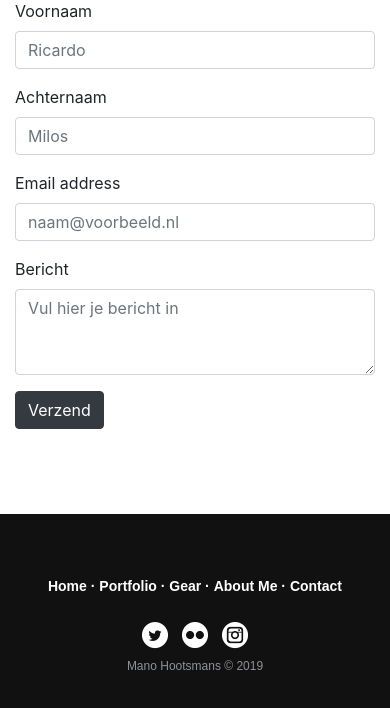
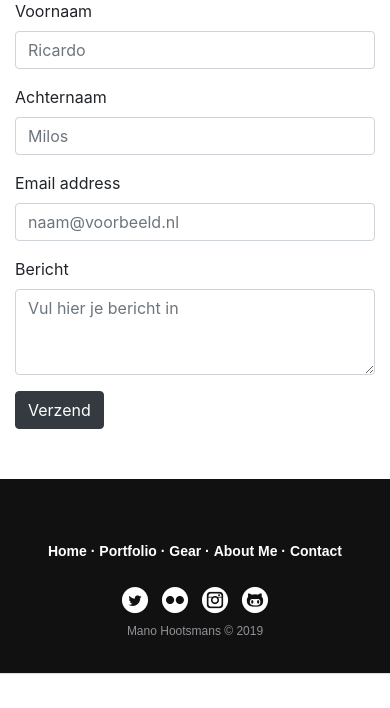
Before and after one commit to Delizeta/Delizeta.github.io, a PHP site: page /html/contact.html in a window 390 px wide. Shown: the part 136-844 px from the top of the page. Run offline with PHP 8.4, Linux system fonts and the light colour scheme; some libraries are stand-ins or nearby versions.

Commit message:
Fixed footer

```diff
--- a/css/style.css
+++ b/css/style.css
@@ -155,7 +155,8 @@ h1 {
   box-shadow: 0 0 0 3px rgba(52, 58, 64, 0.3);
 }
 
-.footer-basic-centered{
+/* Footer */
+.footer{
 	background-color: #111111;
 	box-shadow: 0 1px 1px 0 rgba(0, 0, 0, 0.12);
 	box-sizing: border-box;
@@ -167,21 +168,19 @@ h1 {
 	bottom:0;
 }
 
-
-/* Footer */
-.footer-basic-centered{
+.footer{
 	color:  #8d9093;
 	font-size: 24px;
 	margin: 0;
 }
 
-.footer-basic-centered .footer-company-name{
+.footer .footer-company-name{
 	color:  #8f9296;
 	font-size: 14px;
 	margin: 0;
 }
 
-.footer-basic-centered .footer-links{
+.footer .footer-links{
 	list-style: none;
 	font-weight: bold;
 	color:  #ffffff;
@@ -189,13 +188,13 @@ h1 {
 	margin: 0;
 }
 
-.footer-basic-centered .footer-links a{
+.footer .footer-links a{
 	display:inline-block;
 	text-decoration: none;
 	color: inherit;
 }
 
-.footer-basic-centered a:hover{
+.footer a:hover{
 	color: #a1a1a1
 }
 .absolute{
@@ -204,24 +203,24 @@ h1 {
 
 @media (max-width: 600px) {
 
-	.footer-basic-centered{
+	.footer{
 		padding: 35px;
 	}
 
-	.footer-basic-centered .footer-company-motto{
+	.footer .footer-company-motto{
 		font-size: 18px;
 	}
 
-	.footer-basic-centered .footer-company-name{
+	.footer .footer-company-name{
 		font-size: 12px;
 	}
 
-	.footer-basic-centered .footer-links{
+	.footer .footer-links{
 		font-size: 14px;
 		padding: 25px 0 20px;
 	}
 
-	.footer-basic-centered .footer-links a{
+	.footer .footer-links a{
 		line-height: 1.8;
 	}
 }
--- a/html/about_me.html
+++ b/html/about_me.html
@@ -62,7 +62,7 @@
     </div>
 
     <!-- = = = FOOTER = = = -->
-    <footer class="footer-basic-centered absolute">
+    <footer class="footer">
 
     			<p class="footer-links">
     				<a href="../index.html">Home</a>
@@ -80,6 +80,7 @@
             <a target="_blank" href="https://twitter.com/ManoHootsmans">A</a>
             <a target="_blank" href="https://www.flickr.com/people/154518907@N06/">O</a>
             <a target="_blank" href="https://www.instagram.com/gewoonmano/">V</a>
+            <a target="_blank" href="https://github.com/Delizeta">P</a>
           </div>
 
     			<p class="footer-company-name">Mano Hootsmans &copy; 2019</p>
--- a/html/contact.html
+++ b/html/contact.html
@@ -71,7 +71,7 @@
   </div>
 
     <!-- = = = FOOTER = = = -->
-    <footer class="footer-basic-centered absolute">
+    <footer class="footer">
 
     			<p class="footer-links">
     				<a href="../index.html">Home</a>
@@ -89,6 +89,7 @@
             <a target="_blank" href="https://twitter.com/ManoHootsmans">A</a>
             <a target="_blank" href="https://www.flickr.com/people/154518907@N06/">O</a>
             <a target="_blank" href="https://www.instagram.com/gewoonmano/">V</a>
+            <a target="_blank" href="https://github.com/Delizeta">P</a>
           </div>
 
     			<p class="footer-company-name">Mano Hootsmans &copy; 2019</p>
--- a/html/gear.html
+++ b/html/gear.html
@@ -102,7 +102,7 @@
       </div>
     </div>
 
-    <footer class="footer-basic-centered">
+    <footer class="footer">
 
     			<p class="footer-links">
     				<a href="../index.html">Home</a>
--- a/html/portfolio.html
+++ b/html/portfolio.html
@@ -69,7 +69,7 @@
       </div>
     </div>
 
-    <footer class="footer-basic-centered">
+    <footer class="footer">
 
     			<p class="footer-links">
     				<a href="../index.html">Home</a>
@@ -87,6 +87,7 @@
             <a target="_blank" href="https://twitter.com/ManoHootsmans">A</a>
             <a target="_blank" href="https://www.flickr.com/people/154518907@N06/">O</a>
             <a target="_blank" href="https://www.instagram.com/gewoonmano/">V</a>
+            <a target="_blank" href="https://github.com/Delizeta">P</a>
           </div>
 
     			<p class="footer-company-name">Mano Hootsmans &copy; 2019</p>
```
